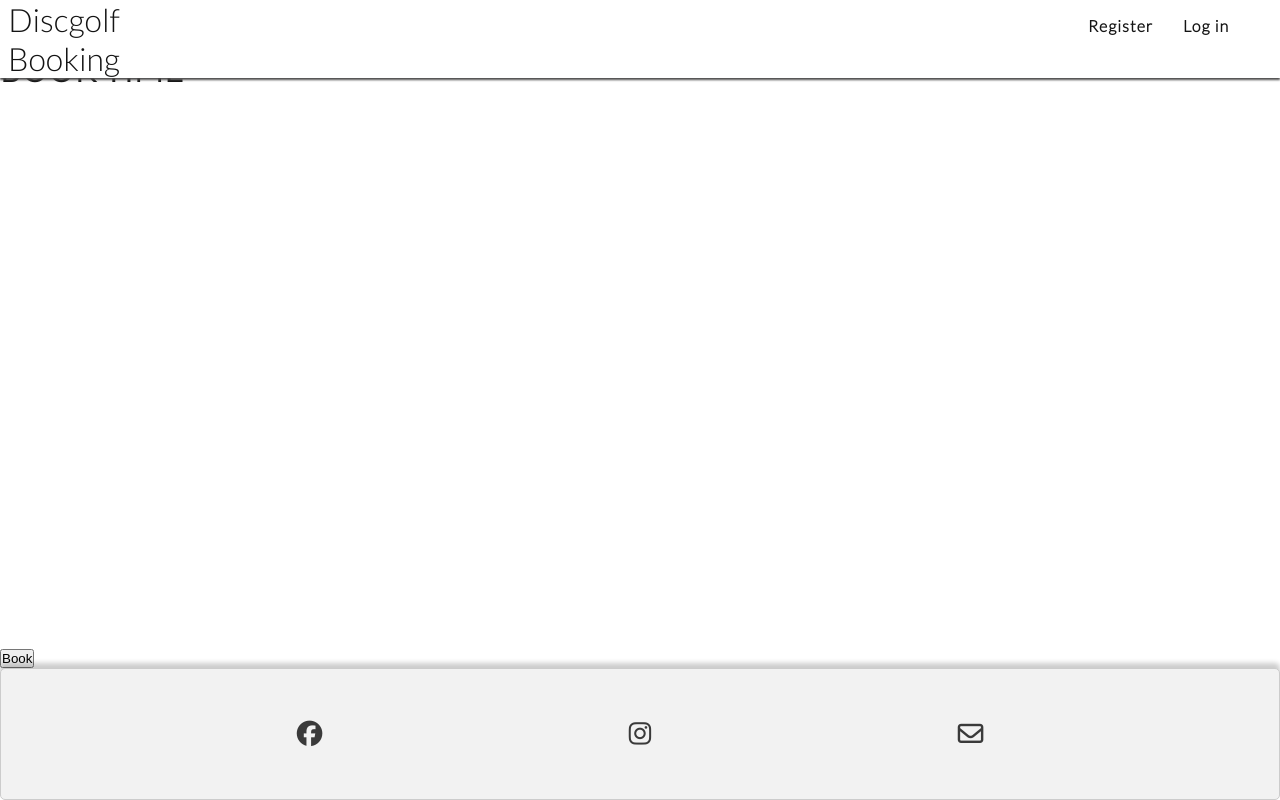
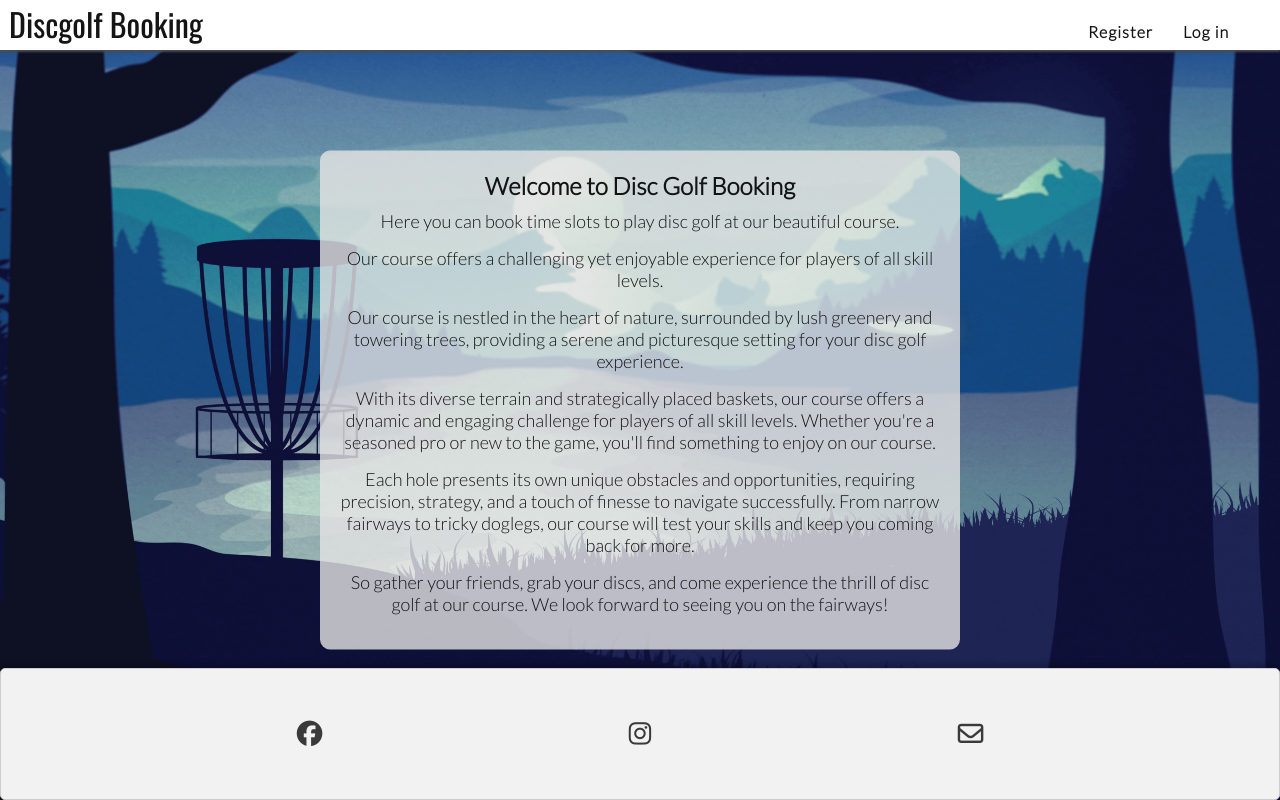
Before and after one commit to Storkfrasse/Discgolfpp4, a Django app: page / in a window 1280 px wide. Run offline with Django 4.2, Linux system fonts and the light colour scheme; some libraries are stand-ins or nearby versions.

Commit message:
added picture to de website and som infotext for the course

```diff
--- a/booking/templates/booking/main.html
+++ b/booking/templates/booking/main.html
@@ -1,11 +1,14 @@
 {% extends "booking/header.html" %}
 {% block content %}
 
-    <h1>Book Time</h1>
-    <form method="POST" action="{% url 'make_booking' %}">
-        {% csrf_token %}
-        {{ form.as_p }}
-        <button type="submit">Book</button>
-    </form>
+    <div class="info-box">
+        <h2>Welcome to Disc Golf Booking</h2>
+        <p style="font-size: 18px;">Here you can book time slots to play disc golf at our beautiful course.</p>
+        <p style="font-size: 18px;">Our course offers a challenging yet enjoyable experience for players of all skill levels.</p>
+        <p style="font-size: 18px;">Our course is nestled in the heart of nature, surrounded by lush greenery and towering trees, providing a serene and picturesque setting for your disc golf experience.</p>
+        <p style="font-size: 18px;">With its diverse terrain and strategically placed baskets, our course offers a dynamic and engaging challenge for players of all skill levels. Whether you're a seasoned pro or new to the game, you'll find something to enjoy on our course.</p>
+        <p style="font-size: 18px;">Each hole presents its own unique obstacles and opportunities, requiring precision, strategy, and a touch of finesse to navigate successfully. From narrow fairways to tricky doglegs, our course will test your skills and keep you coming back for more.</p>
+        <p style="font-size: 18px;">So gather your friends, grab your discs, and come experience the thrill of disc golf at our course. We look forward to seeing you on the fairways!</p>
+    </div>
 
 {% endblock content %}
--- a/static/css/style.css
+++ b/static/css/style.css
@@ -164,15 +164,41 @@ figure {
 }
 
 #logo {
+    font-family: 'Oswald', sans-serif;
     font-size: 200%;
     margin: 0 0.5rem;
     padding: 0;
+    white-space: nowrap;
+    margin-left: 50px;
+}
+
+.info-box {
+    position: fixed;
+    top: 50%;
+    left: 50%;
+    transform: translate(-50%, -50%);
+    background-color: rgba(228, 228, 228, 0.8); /* Delvis genomskinlig vit bakgrund */
+    padding: 20px;
+    border-radius: 10px;
+    text-align: center;
+    max-width: 80%;
+}
+
+.info-box h2 {
+    font-size: 24px;
+    margin-bottom: 10px;
+}
+
+.info-box p {
+    font-size: 16px;
+    margin-bottom: 15px;
 }
 
 body {
-    min-height: 100vh;
-    display: flex;
-    flex-direction: column;
+    background-image: url("/static/images/cartoondiscs.jpg");
+    background-size: cover;
+    background-position: center;
+    background-attachment: fixed
 
 }
 
```
Also changed, not shown: static/images/cartoondiscs.jpg (added), static/images/disc-cartoon.webp (deleted).
